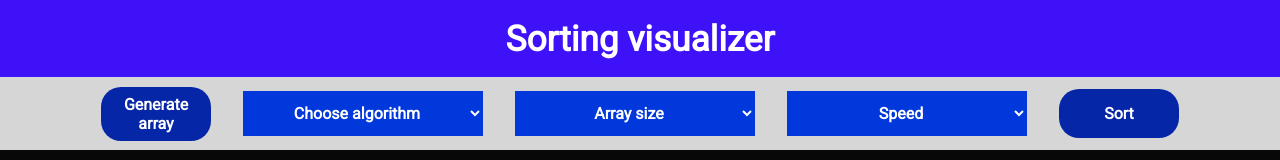
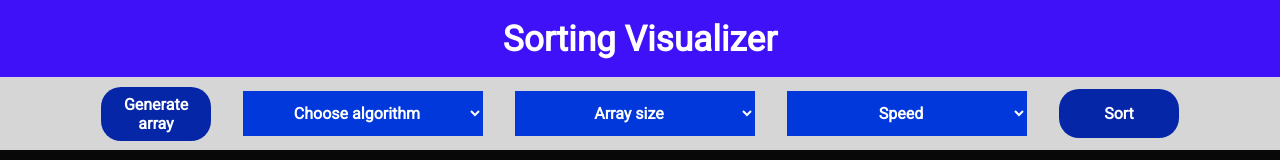
Before and after one commit to Krishnakumar-Naik/Sorting-visualizer, a plain HTML site: page Sorting Visuailzer/index.html in a window 1280 px wide. Shown: the top 160 px of the page. Drawn offline with Linux system fonts and the light colour scheme.

Commit message:
Update index.html

```diff
--- a/Sorting Visuailzer/index.html
+++ b/Sorting Visuailzer/index.html
@@ -11,13 +11,13 @@
 
   <link rel="shortcut icon" type="x-icon" href="favicon.ico" />
   <link rel="stylesheet" href="style.css" />
-  <title>Sorting visualizer</title>
+  <title>Sorting Visualizer</title>
 </head>
 
 <body>
   <div class="nav-container">
     <h2 class="title" onclick="window.location.reload()">
-      Sorting visualizer
+      Sorting Visualizer
     </h2>
     <div class="navbar" id="navbar">
       <a id="random" onclick="RenderScreen()" style="width: 90px;">Generate array</a>
```
